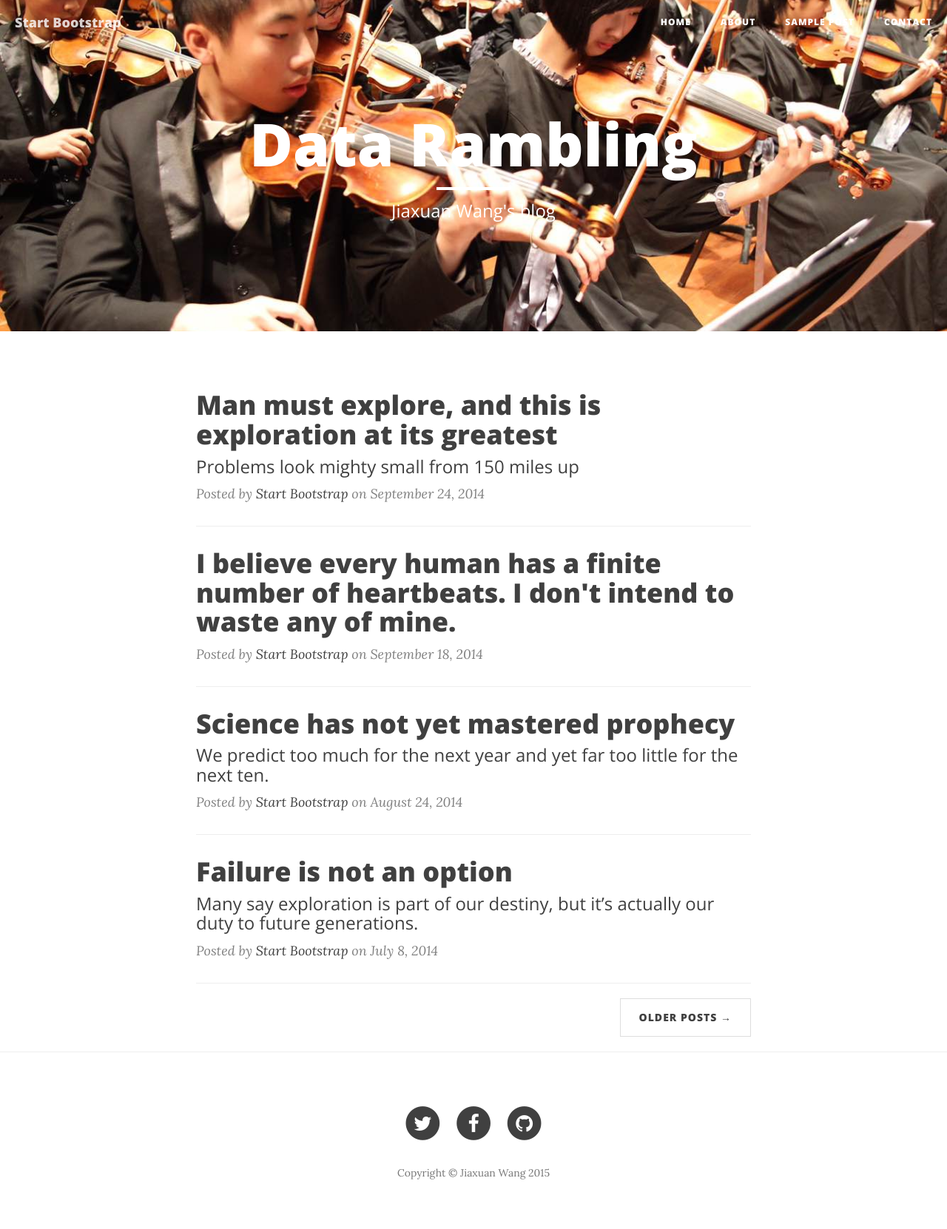
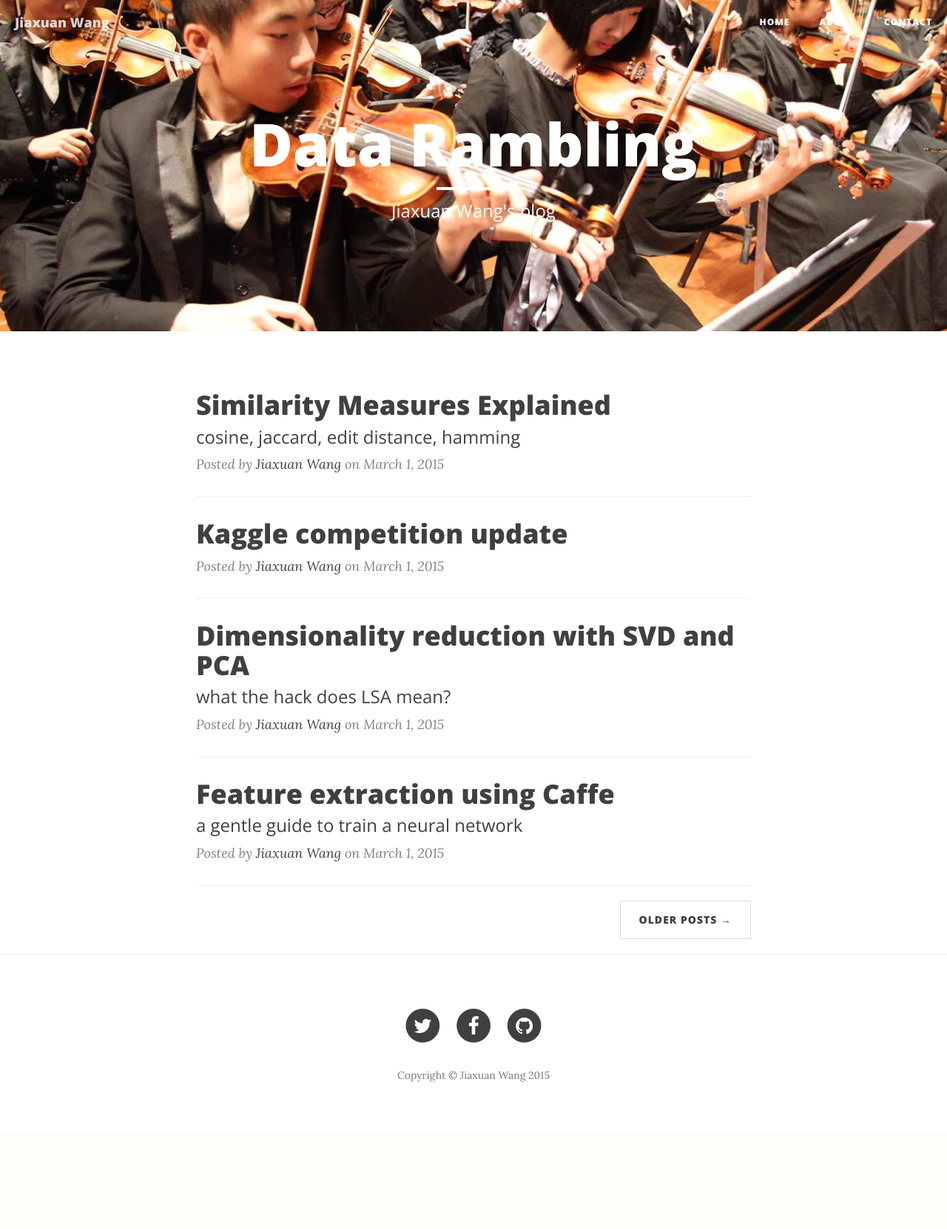
Before and after one commit to nathanwang000/jiaxuan.github.io, a Flask app: page /blog in a window 1280 px wide. Shown: the whole page at 74% size. After the commit the page ends 1463 px from the top, so only its background shows below. Run offline with Flask 2, Linux system fonts and the light colour scheme; some libraries are stand-ins or nearby versions.

Commit message:
changed blog content

```diff
--- a/main.py
+++ b/main.py
@@ -1,10 +1,10 @@
 #!venv/bin/python
-from flask import Flask, render_template
+from flask import Flask, render_template, send_from_directory
 from flask.ext.bootstrap import Bootstrap
 from flask.ext.script import Manager
 from flask.ext.moment import Moment
 
-app = Flask(__name__)
+app = Flask(__name__, static_folder='static', static_url_path='/static')
 Bootstrap(app)
 Moment(app)
 manager = Manager(app)
@@ -41,5 +41,9 @@ def blog_post():
 def blog_contract():
     return render_template('blog_templates/contact.html')
 
+@app.route('/blog/mail/contact_me.php', methods = ['POST'])
+def run_php():
+    return send_from_directory(app.static_folder, 'blog_static/mail/contact_me.php')
+
 if __name__ == '__main__':
     manager.run()
--- a/templates/base.html
+++ b/templates/base.html
@@ -23,8 +23,9 @@
             <a class="navbar-brand" href="/">Jiaxuan Wang</a>
         </div>
         <div class="navbar-collapse collapse">
-            <ul class="nav navbar-nav">
+            <ul class="nav navbar-nav navbar-right">
 
+		<li><a href="/blog">Blog</a></li>
 		<li><a href="/2048">custom 2048</a></li>
 		<li><a href="/shooter">shooter</a></li>
 		<li><a href="/snake">snake</a></li>
--- a/templates/blog_templates/index.html
+++ b/templates/blog_templates/index.html
@@ -44,7 +44,7 @@
                     <span class="icon-bar"></span>
                     <span class="icon-bar"></span>
                 </button>
-                <a class="navbar-brand" href="index.html">Start Bootstrap</a>
+                <a class="navbar-brand" href="index.html">Jiaxuan Wang</a>
             </div>
 
             <!-- Collect the nav links, forms, and other content for toggling -->
@@ -55,9 +55,6 @@
                     </li>
                     <li>
                         <a href="/blog/about">About</a>
-                    </li>
-                    <li>
-                        <a href="/blog/post">Sample Post</a>
                     </li>
                     <li>
                         <a href="/blog/contact">Contact</a>
@@ -90,48 +87,48 @@
         <div class="row">
             <div class="col-lg-8 col-lg-offset-2 col-md-10 col-md-offset-1">
                 <div class="post-preview">
-                    <a href="post.html">
+                    <a href="/blog/post">
                         <h2 class="post-title">
-                            Man must explore, and this is exploration at its greatest
+			  Similarity Measures Explained
                         </h2>
                         <h3 class="post-subtitle">
-                            Problems look mighty small from 150 miles up
+			  cosine, jaccard, edit distance, hamming
                         </h3>
                     </a>
-                    <p class="post-meta">Posted by <a href="#">Start Bootstrap</a> on September 24, 2014</p>
+		    <p class="post-meta">Posted by <a href="#">Jiaxuan Wang</a> on March 1, 2015</p>
                 </div>
                 <hr>
                 <div class="post-preview">
-                    <a href="post.html">
+                    <a href="/blog/post">
                         <h2 class="post-title">
-                            I believe every human has a finite number of heartbeats. I don't intend to waste any of mine.
+			  Kaggle competition update
                         </h2>
                     </a>
-                    <p class="post-meta">Posted by <a href="#">Start Bootstrap</a> on September 18, 2014</p>
+                    <p class="post-meta">Posted by <a href="#">Jiaxuan Wang</a> on March 1, 2015</p>
                 </div>
                 <hr>
                 <div class="post-preview">
-                    <a href="post.html">
+                    <a href="/blog/post">
                         <h2 class="post-title">
-                            Science has not yet mastered prophecy
+			  Dimensionality reduction with SVD and PCA
                         </h2>
                         <h3 class="post-subtitle">
-                            We predict too much for the next year and yet far too little for the next ten.
+			  what the hack does LSA mean?
                         </h3>
                     </a>
-                    <p class="post-meta">Posted by <a href="#">Start Bootstrap</a> on August 24, 2014</p>
+                    <p class="post-meta">Posted by <a href="#">Jiaxuan Wang</a> on March 1, 2015</p>
                 </div>
                 <hr>
                 <div class="post-preview">
-                    <a href="post.html">
+                    <a href="/blog/post">
                         <h2 class="post-title">
-                            Failure is not an option
+			  Feature extraction using Caffe
                         </h2>
                         <h3 class="post-subtitle">
-                            Many say exploration is part of our destiny, but it’s actually our duty to future generations.
+			  a gentle guide to train a neural network
                         </h3>
                     </a>
-                    <p class="post-meta">Posted by <a href="#">Start Bootstrap</a> on July 8, 2014</p>
+                    <p class="post-meta">Posted by <a href="#">Jiaxuan Wang</a> on March 1, 2015</p>
                 </div>
                 <hr>
                 <!-- Pager -->
--- a/templates/index.html
+++ b/templates/index.html
@@ -34,13 +34,15 @@
       <img id="author_photo" src="/static/jiaxuan.jpg"></img>
     </div>
     <div class="col-xs-6">
-      Hi there, I'm a student at University of Michigan, major in <i>computer science</i>.<br/>
+      Hi there, I'm a student at University of Michigan, majoring in <i>computer science</i>.<br/>
       <br/>
-      I want to be a software developer or data scientist upon graduation and hopes I can be a full stack developer.<br/>
+      I want to be a data scientist upon graduation and hopes I can be a full stack developer.<br/>
       <br/>
       I enjoy programming very much and tried to build some small games in my spare time.
       Feel free to check out some of the games by clicking on the links located on the
       navigation bar.<br/>
+      <br/>
+      Currently, I'm fascinated by <i>Machine Learning</i> and is building a blog to record some of my random thoughts along with tutorials on various machine learning topics.
 
       <h3>Skill Set:</h3>
 
```
Also changed, not shown: templates/blog_templates/contact.html (+11 -11 lines), 2 other files.
